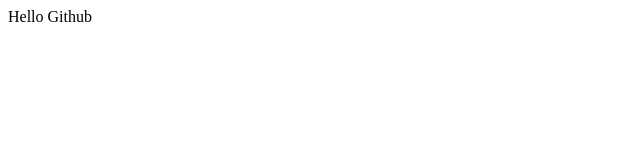
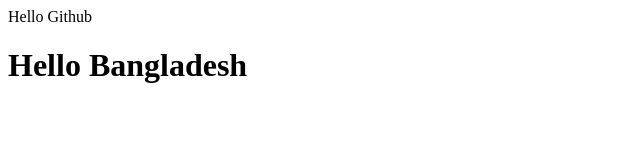
Before and after one commit to Safik-1475/my-fourth-repo, a plain HTML site: page index.html in a window 1280 px wide. Shown: the whole page, without its empty margins (0-640 px from the left). Drawn offline with Linux system fonts and the light colour scheme.

Commit message:
Added Heading

```diff
--- a/index.html
+++ b/index.html
@@ -8,5 +8,6 @@
 </head>
 <body>
     <h>Hello Github</h>
+    <h1>Hello Bangladesh</h1>
 </body>
 </html>
```
